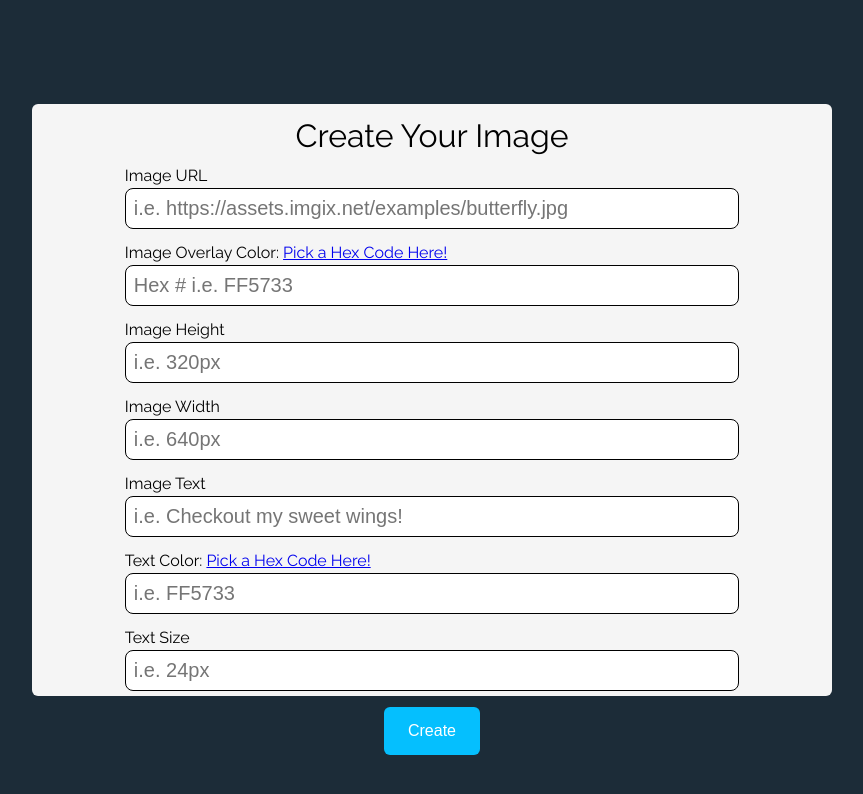
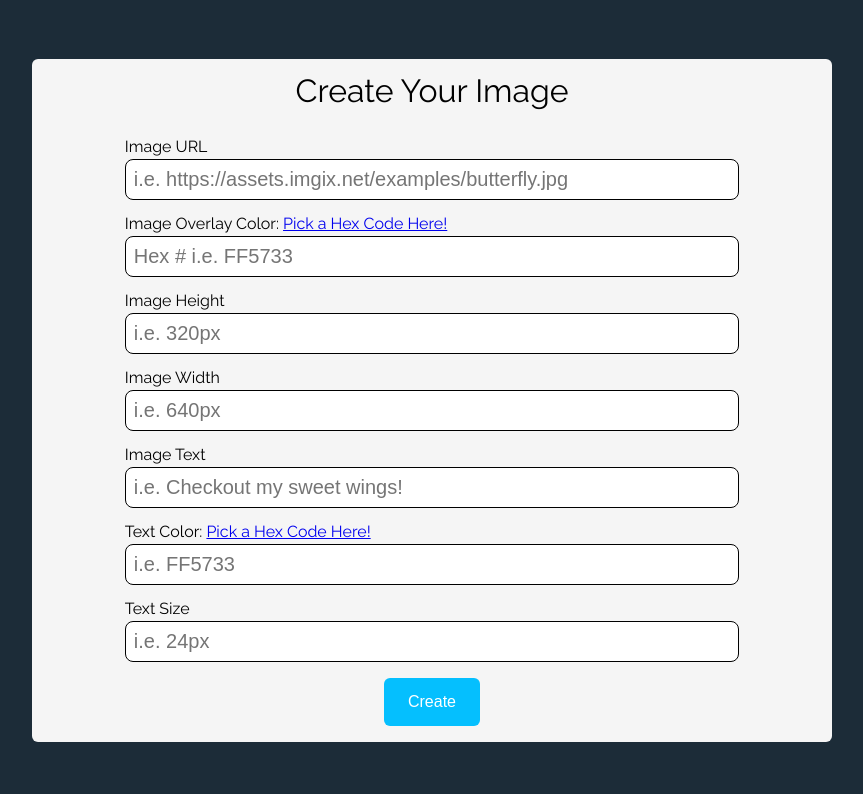
Before and after one commit to robstrass/imgix-takehome, a React (Create React App) app: page / in a window 1280 px wide. Shown: the top 794 px of the page, without its empty margins (208-1071 px from the left). Built offline with nearby package versions, Linux system fonts and the light colour scheme.

Commit message:
submit logic for image added

```diff
--- a/src/Components/Form/form.module.css
+++ b/src/Components/Form/form.module.css
@@ -37,4 +37,5 @@
     background-color: rgb(5,191,254);
     color: white;
     font-size: 1rem;
+    cursor: pointer;
 }
--- a/src/Components/Form/index.js
+++ b/src/Components/Form/index.js
@@ -2,7 +2,7 @@ import React, { useState } from 'react';
 
 import style from './form.module.css';
 
-export default function Form({ setParameters }) {
+export default function Form({ setParameters, setImgDisplay }) {
     const [imgUrl, setImgUrl] = useState('');
     const [imgText, setImgText] = useState('');
     const [imgBlend, setImgBlend] = useState('');
@@ -10,10 +10,59 @@ export default function Form({ setParameters }) {
     const [width, setWidth] = useState('');
     const [textColor, setTextColor] = useState('');
     const [textSize, setTextSize] = useState('');
+    const [errors, setErrors] = useState([]);
+
+    const validate = () => {
+        const validators = [];
+
+        if (!imgUrl) validators.push('Please include an image URL');
+        if (imgText.length > 50) validators.push('Image text cannot exceed 50 characters');
+        if (imgBlend.length > 6 || imgBlend.length < 6) validators.push('Please input a valid hex code for overlay color (i.e. FF5733)');
+        if (textColor.length > 6 || textColor.length < 6) validators.push('Please input a valid hex code for text color (i.e. FF5733)');
+
+        return validators;
+    }
+
+    const handleSubmit = (e) => {
+        e.preventDefault();
+
+        const errors = validate();
+
+        if (errors.length > 0) {
+            return setErrors(errors);
+        }
+
+        setParameters({
+            imgUrl,
+            txt: imgText,
+            blend: imgBlend,
+            w: width,
+            h: height,
+            txtclr: textColor,
+            txtsize: textSize
+        });
+        setImgDisplay(true);
+        setErrors([]);
+    }
 
     return (
         <>
-            <form className={style.mainForm}>
+            {errors && (
+                <ul className={style.mainFormErrors}>
+                    {errors.map((error, idx) => (
+                        <li
+                            className={style.mainFormError}
+                            key={idx}
+                        >
+                            {error}
+                        </li>
+                    ))}
+                </ul>
+            )}
+            <form
+                className={style.mainForm}
+                onSubmit={handleSubmit}
+            >
                 <div className={style.mainInputWrapper}>
                     <label
                         className={style.mainLabel}
@@ -26,6 +75,7 @@ export default function Form({ setParameters }) {
                         id='imgLink'
                         placeholder='i.e. https://assets.imgix.net/examples/butterfly.jpg'
                         value={imgUrl}
+                        accept='.jpg, .jpeg, .png, .gif, .svg'
                         type='url'
                         onChange={e => setImgUrl(e.target.value)}
                     />
--- a/src/Components/Main/index.js
+++ b/src/Components/Main/index.js
@@ -6,6 +6,7 @@ import style from './main.module.css';
 
 export default function Main() {
     const [parameters, setParameters] = useState({});
+    const [imgDisplay, setImgDisplay] = useState(false);
 
     const [imgUrl, setImgUrl] = useState('');
     const [imgText, setImgText] = useState('');
@@ -23,6 +24,7 @@ export default function Main() {
                 </h1>
                 <Form
                     setParameters={setParameters}
+                    setImgDisplay={setImgDisplay}
                     imgUrl={imgUrl}
                     setImgUrl={setImgUrl}
                     imgText={imgText}
--- a/src/Components/Main/main.module.css
+++ b/src/Components/Main/main.module.css
@@ -11,7 +11,7 @@
     display: flex;
     flex-direction: column;
     align-items: center;
-    height: 70%;
+    min-height: 70%;
     width: 60%;
     border-radius: 6px;
     background-color: whitesmoke;
```
